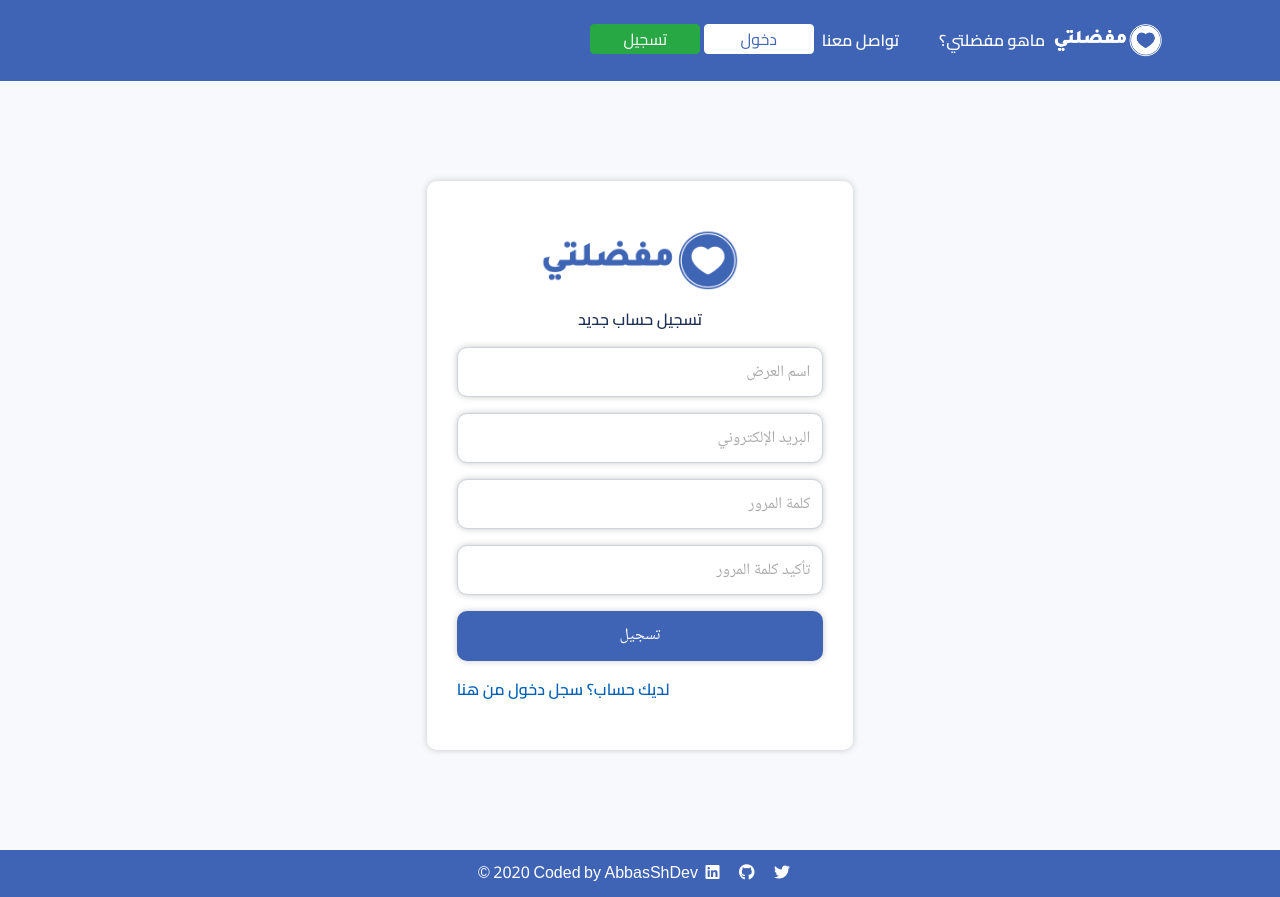
After one commit to AbbasShDev/mofadhalaty, a PHP site: page /register.php in a window 1280 px wide. The commit adds this page. Run offline with PHP 8.4, Linux system fonts and the light colour scheme; a stand-in replaces the project's code that opens the database connection; some libraries are stand-ins or nearby versions; some web fonts are replaced.

Commit message:
desgin register login pages done

```diff
--- /dev/null
+++ b/includes/templates/main-footer.php
@@ -0,0 +1,24 @@
+<!-- Start Footer  -->
+<div class="footer">
+    <div>
+        <a href="https://twitter.com/AbbasShDev" target="_blank"><i class="mr-2 p-1 fab fa-twitter"></i></a>
+        <a href="https://github.com/AbbasShDev" target="_blank"><i class="mr-2 p-1 fab fa-github "></i></a>
+        <a href="https://www.linkedin.com/in/abbas-alshaqaq-7b58221a5/" target="_blank"><i class="mr-2 p-1 fab fa-linkedin"></i></a>
+        Coded by AbbasShDev <span>2020 ©</span>
+    </div>
+</div>
+<!-- End Footer  -->
+
+
+<!-- jQuery js -->
+<script src="https://code.jquery.com/jquery-3.5.1.min.js" integrity="sha256-9/aliU8dGd2tb6OSsuzixeV4y/faTqgFtohetphbbj0=" crossorigin="anonymous"></script>
+<!-- Popper.js -->
+<script src="https://cdnjs.cloudflare.com/ajax/libs/popper.js/1.14.6/umd/popper.min.js" integrity="sha384-ZMP7rVo3mIykV+2+9J3UJ46jBk0WLaUAdn689aCwoqbBJiSnjAK/l8WvCWPIPm49" crossorigin="anonymous"></script>
+<!-- Bootstrap js -->
+<script src="https://cdn.rtlcss.com/bootstrap/v4.2.1/js/bootstrap.min.js" integrity="sha384-a9xOd0rz8w0J8zqj1qJic7GPFfyMfoiuDjC9rqXlVOcGO/dmRqzMn34gZYDTel8k" crossorigin="anonymous"></script>
+<!-- bootstrap-select JavaScript -->
+<!--<script src="https://cdn.jsdelivr.net/npm/bootstrap-select@1.13.14/dist/js/bootstrap-select.min.js"></script>-->
+<!-- main js -->
+<script src="layout/js/main.js"></script>
+</body>
+</html>
--- /dev/null
+++ b/includes/templates/main-header.php
@@ -0,0 +1,20 @@
+<!doctype html>
+<html lang="ar" dir="rtl">
+
+<head>
+    <meta charset="UTF-8">
+    <meta name="viewport"
+          content="width=device-width, user-scalable=no, initial-scale=1.0, maximum-scale=1.0, minimum-scale=1.0">
+    <meta http-equiv="X-UA-Compatible" content="ie=edge">
+    <!-- main CSS -->
+    <link rel="stylesheet" href="layout/css/main.css">
+    <!-- font awesome -->
+    <script src="https://kit.fontawesome.com/6652aa2ce8.js" crossorigin="anonymous"></script>
+    <!-- Bootstrap css -->
+    <link rel="stylesheet" href="https://cdn.rtlcss.com/bootstrap/v4.2.1/css/bootstrap.min.css" integrity="sha384-vus3nQHTD+5mpDiZ4rkEPlnkcyTP+49BhJ4wJeJunw06ZAp+wzzeBPUXr42fi8If" crossorigin="anonymous">
+    <!-- bootstrap-select CSS -->
+    <!--    <link rel="stylesheet"-->
+    <!--          href="https://cdn.jsdelivr.net/npm/bootstrap-select@1.13.14/dist/css/bootstrap-select.min.css">-->
+    <title></title>
+</head>
+<body>
--- a/layout/css/main.css
+++ b/layout/css/main.css
@@ -4,6 +4,7 @@
 
 :root {
     --main-color: #3f64b5;
+    --darker-main-color: #1e3056;
 }
 
 body {
@@ -84,6 +85,11 @@ span{
 
 
 /* Start navbar */
+.navbar-area {
+    position: relative;
+    z-index: 4;
+
+}
 .navbar-area .logo {
     width: 110px;
 }
@@ -126,7 +132,7 @@ span{
 
 @media only screen and (max-width: 992px) {
     .navbar-area .navbar-collapse {
-        background-color: #FFFFFF;
+        background-color: var(--main-color);
         box-shadow: 0px 0px 6px #bcbdbecc;
     }
 }
@@ -141,22 +147,8 @@ span{
 }
 
 .navbar-area .navbar-nav a:hover {
-    color: #a2befbf0;
+    color: #47f870;
 }
-
-@media only screen and (max-width: 992px) {
-    .navbar-area .navbar-nav .nav-link {
-
-        color: var(--main-color);
-
-    }
-    .navbar-area .navbar-nav a:hover {
-        color: #072567;
-    }
-
-
-}
-
 
 
 .navbar-area .navbar-nav .btn {
@@ -166,7 +158,7 @@ span{
     font-weight: 400;
 }
 
-.navbar-area .navbar-nav .btn:nth-of-type(1) {
+.navbar-area .navbar-nav .login-btn {
     color: var(--main-color);
     display: inline-block;
     background-color: #ffffff;
@@ -174,28 +166,14 @@ span{
     transition: all 0.3s ease-out;
 }
 
-.navbar-area .navbar-nav .btn:nth-of-type(1):hover {
+.navbar-area .navbar-nav .login-btn:hover {
     color: #ffffff;
     background-color: var(--main-color);
     border-color: #ffffff;
 
 }
 
-@media only screen and (max-width: 992px) {
-    .navbar-area .navbar-nav .btn {
-        color: #ffffff;
-        background-color:  var(--main-color);
-        border-color:  var(--main-color);
-    }
-    .navbar-area .navbar-nav .btn:hover {
-        color: var(--main-color);
-        background-color: #ffffff;
-        border-color: var(--main-color);
 
-    }
-
-
-}
 /* End navbar */
 
 /* Start hero */
@@ -379,3 +357,54 @@ span{
     transform: scale(1.4);
 }
 /* End footer */
+
+/* ============== Register Login CSS ============== */
+
+.login-register {
+    background-color: #f7f9fc;
+    padding: 100px 0px;
+}
+
+.login-register .container{
+    box-shadow: 0px 0px 6px #bcbdbecc;
+    background-color: #FFFFFF;
+    padding: 30px;
+    border-radius: 10px;
+}
+
+.login-register .container img{
+    width: 200px;
+}
+
+.login-register .container p{
+    color: var(--darker-main-color);
+}
+
+.login-register .container .sign input{
+    color: var(--darker-main-color);
+    border-radius: 10px;
+    box-shadow: 0px 0px 6px #bcbdbecc;
+    height: 50px;
+}
+
+.login-register .container .sign input::placeholder{
+    color: #aaaaaa;
+}
+
+.login-register .container .sign .btn{
+    color: #ffffff;
+    background-color: var(--main-color);
+    transition: all 0.3s ease-out;
+}
+
+.login-register .container .sign .btn:hover {
+    background-color: #3f64b5e8;
+}
+
+.login-register .container a {
+    color: #0060B9;
+}
+
+.login-register .container a:hover {
+    text-decoration: underline !important;
+}
--- /dev/null
+++ b/register.php
@@ -0,0 +1,70 @@
+<?php
+include_once 'includes/templates/main-header.php';
+?>
+    <!-- Start header -->
+        <div class="navbar-area" style="background-color: #3f64b5">
+            <div class="container">
+                <nav class="navbar navbar-expand-lg">
+                    <a class="navbar-brand" href="index.php"><img class="logo" src="layout/images/logo-dark.png" alt=""></a>
+                    <button class="navbar-toggler" type="button" data-toggle="collapse" data-target="#navbarSupportedContent" aria-controls="navbarSupportedContent" aria-expanded="false" aria-label="Toggle navigation">
+                        <span class="toggler-icon"></span>
+                        <span class="toggler-icon"></span>
+                        <span class="toggler-icon"></span>
+                    </button>
+
+                    <div class="collapse navbar-collapse py-3" id="navbarSupportedContent">
+                        <ul class="navbar-nav ml-auto ">
+                            <li class="nav-item mx-auto">
+                                <a class="nav-link font-head" href="index.php">ماهو مفضلتي؟</a>
+                            </li>
+                            <li class="nav-item pr-lg-4 mx-auto">
+                                <a class="nav-link font-head " href="index.php">تواصل معنا</a>
+                            </li>
+                            <li class="nav-item mx-auto">
+                                <a href="login.php"><button class="nav-link btn font-head login-btn">دخول</button></a>
+                                <a href="register.php"><button class="nav-link btn btn-success font-head ">تسجيل</button></a>
+                            </li>
+                        </ul>
+                    </div>
+                </nav>
+            </div> <!-- container -->
+        </div> <!-- navbar area -->
+
+<div class="login-register">
+    <!-- login-register -->
+    <div class="container col-10 col-lg-4 login-page">
+        <img class="mx-auto d-block my-3" src="layout/images/logo.png" alt="">
+        <p class="text-center font-head ">تسجيل حساب جديد</p>
+
+        <form class="sign" action="<?php echo $_SERVER['PHP_SELF']?>" method="post">
+            <div class="input-container"><input type="text" name="username" class="form-control mb-3" placeholder="اسم العرض" required="required" > </div>
+            <div class="input-container"><input type="email" name="email" class="form-control mb-3" placeholder="البريد الإلكتروني" required="required"></div>
+            <div class="input-container"><input type="password" name="pass" class="form-control mb-3" autocomplete="new-password" placeholder="كلمة المرور" required="required"></div>
+            <div class="input-container"><input type="password" name="pass_conform" class="form-control mb-3" autocomplete="new-password" placeholder="تأكيد كلمة المرور" required="required"></div>
+            <input type="submit" class="btn btn-block" name="signup" value="تسجيل">
+
+        </form>
+
+        <p class="pt-3"><a class="font-head" href="login.php">لديك حساب؟ سجل دخول من هنا</a></p>
+
+    </div>
+</div>
+<?php
+
+if ($_SERVER['REQUEST_METHOD'] == 'POST'){
+
+    $username       = $_POST['username'];
+    $email          = $_POST['email'];
+    $pass           = $_POST['pass'];
+    $passConform    = $_POST['pass_conform'];
+
+    echo $username;
+    echo $email;
+    echo $pass;
+    echo $passConform;
+
+
+}
+
+
+include_once 'includes/templates/main-footer.php'; ?>
```
Also changed, not shown: app.php (+11 -10 lines), index.php (+14 -55 lines), layout/css/app.css (+8 -7 lines), login.php (added, +68 -0 lines).
